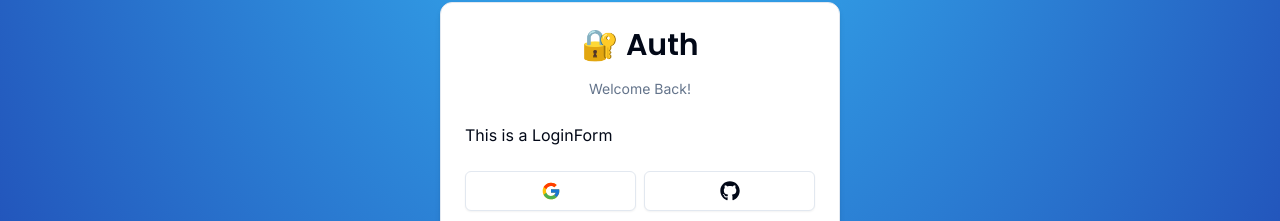
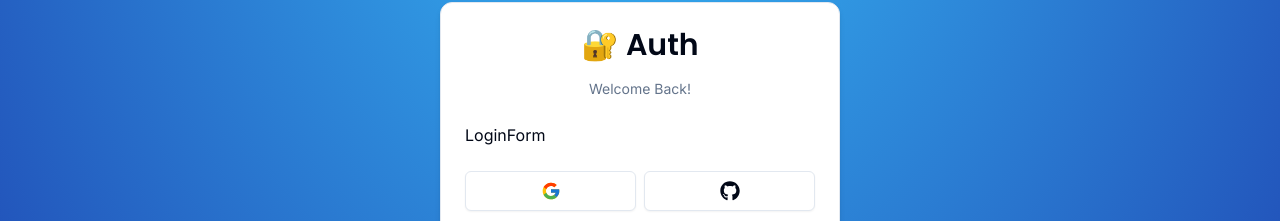
Before and after one commit to ManishManwani36/auth-tutorial, a Next.js app: page /auth/login in a window 1280 px wide. Shown: the part 253-474 px from the top of the page. Built offline with nearby package versions, Linux system fonts and the light colour scheme.

Commit message:
:egg: (daily commit): trying to maintain a habit

```diff
--- a/components/auth/LoginForm.tsx
+++ b/components/auth/LoginForm.tsx
@@ -8,7 +8,7 @@ export function LoginForm() {
             backButtonHref="/auth/register"
             showSocial
         >
-            This is a LoginForm
+            LoginForm
         </CardWrapper>
     );
 }
```
